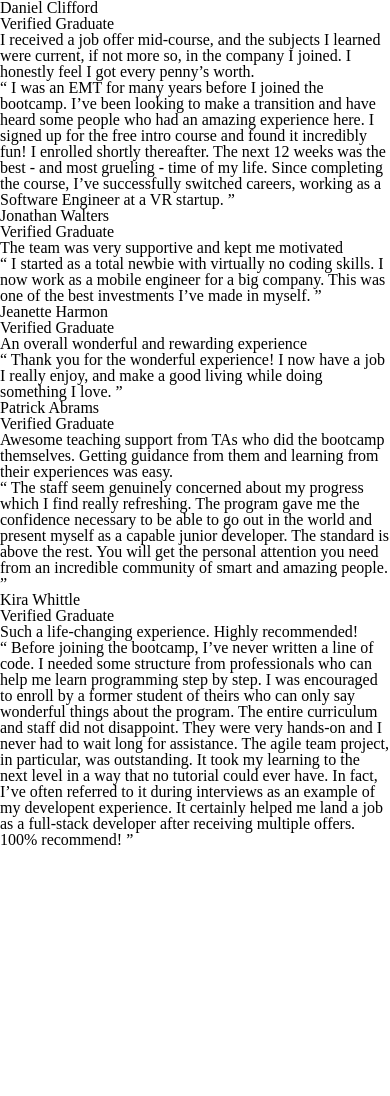
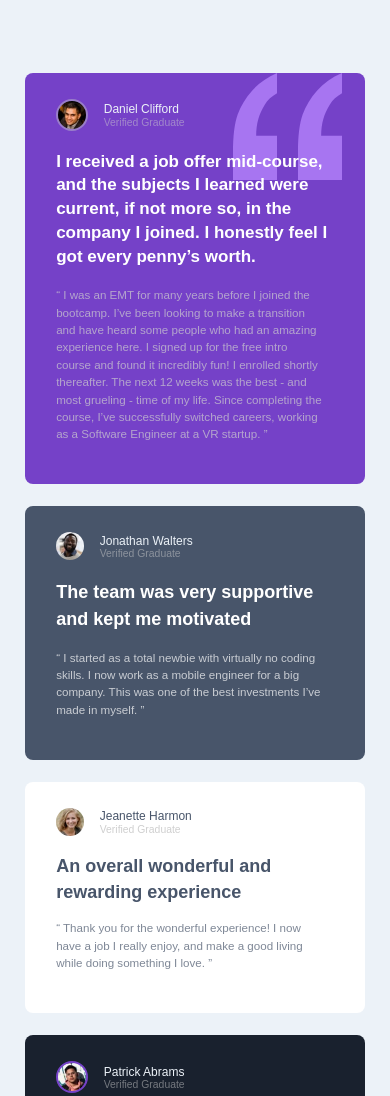
Before and after one commit to michelwene/testimonials-grid-section, a plain HTML site: page index.html in a window 390 px wide. Shown: the top 1096 px of the page. Before the commit the page ends 848 px from the top, so only its background shows below. Drawn offline with Linux system fonts and the light colour scheme.

Commit message:
finish mobile first

```diff
--- /dev/null
+++ b/assets/css/cards.css
@@ -0,0 +1,167 @@
+.cards {
+  display: flex;
+  flex-direction: column;
+  margin-top: 7rem;
+  row-gap: 22px;
+}
+
+.card {
+  display: flex;
+  border-radius: 8px;
+  flex-direction: column;
+  padding-left: 3rem;
+  height: auto;
+  padding-bottom: 4rem;
+}
+
+.card__purple {
+  display: flex;
+  background: url(../images/bg-pattern-quotation.svg) 90% 0% / 32% no-repeat;
+  background-color: var(--violeta);
+  flex-direction: column;
+}
+
+.card__gray {
+  background-color: var(--azul-acizentado);
+}
+
+.card__light {
+  background-color: var(--branco);
+}
+
+.card__dark {
+  background-color: var(--azul-escuro);
+}
+
+.card__dark ~ .card__light {
+  background-color: var(--branco);
+}
+.card__infoUser {
+  display: flex;
+  margin-top: 2.5rem;
+  align-items: center;
+}
+
+.icon__user {
+  border-radius: 50%;
+  border: 2px solid hsl(262, 41%, 64%);
+  height: 28px;
+  width: 28px;
+}
+
+.icon__user--daniel {
+  background: url(../images/image-daniel.jpg) center / cover no-repeat;
+}
+
+.icon__user--jonathan {
+  background: url(../images/image-jonathan.jpg) center / cover no-repeat;
+  border: 0 none;
+}
+
+.icon__user--Jeanette {
+  background: url(../images/image-jeanette.jpg) center / cover no-repeat;
+  border: 0 none;
+}
+
+.icon__user--patrick {
+  background: url(../images/image-patrick.jpg) center / cover no-repeat;
+  border: 2px solid var(--violeta);
+}
+
+.icon__user--kira {
+  background: url(../images/image-kira.jpg) center / cover no-repeat;
+  border: 0 none;
+}
+
+.info__user {
+  padding-left: 1.5rem;
+}
+
+.info__user--name {
+  color: var(--azul-acizentado-claro);
+  font-size: 12px;
+  line-height: 1.4;
+}
+
+.info__user--name-dark {
+  color: var(--azul-acizentado);
+}
+
+.info__user--name-dark + .info__user--status {
+  opacity: 1;
+}
+
+.info__user--status {
+  color: var(--cinza-claro);
+  opacity: 50%;
+}
+
+.card__review {
+  margin-top: 1.8rem;
+  padding-right: 2.8rem;
+}
+
+.card__review--purple .review__title {
+  color: var(--branco);
+  font-size: 17px;
+  font-weight: 600;
+  line-height: 1.4;
+}
+
+.card__review--gray .review__title {
+  color: var(--branco);
+  font-size: 18px;
+  font-weight: 600;
+  line-height: 1.5;
+}
+
+.card__review--light .review__title {
+  color: var(--azul-acizentado);
+  font-size: 18px;
+  font-weight: 600;
+  line-height: 1.4;
+}
+
+.card__review--dark .review__title {
+  color: var(--branco);
+  font-size: 17px;
+  font-weight: 600;
+  line-height: 1.4;
+}
+
+.second .review__title {
+  font-size: 17px;
+  line-height: 1.5;
+}
+
+.review__quote {
+  color: var(--cinza-claro);
+  font-size: 11.6px;
+  font-weight: 500;
+  margin-top: 1.7rem;
+  line-height: 1.5;
+  opacity: 70%;
+  text-align: left;
+  padding-right: 14px;
+}
+
+.review__quote--gray {
+  color: var(--branco);
+  margin-top: 1.5rem;
+  padding-right: 0px;
+}
+
+.card__review--light > .review__quote {
+  color: var(--azul-acizentado);
+  margin-top: 1.4rem;
+  opacity: 70%;
+}
+
+.card__review--dark > .review__quote {
+  font-size: 11.3px;
+  opacity: 80%;
+}
+
+.second > .review__quote {
+  padding-right: 0;
+}
--- a/assets/css/style.css
+++ b/assets/css/style.css
@@ -11,3 +11,24 @@
   --cinza-claro: hsl(0, 0%, 81%);
   --azul-acizentado-claro: hsl(210, 46%, 95%);
 }
+
+html {
+  box-sizing: border-box;
+  font-size: 65%;
+  height: 100%;
+}
+
+.app {
+  background-color: var(--azul-acizentado-claro);
+  display: flex;
+  font-family: "Barlow", sans-serif;
+  justify-content: center;
+  max-width: 100vw;
+  min-height: 100%;
+  padding: 0 2.4rem;
+}
+
+.content {
+  max-width: 100vw;
+  overflow: hidden;
+}
--- a/index.html
+++ b/index.html
@@ -11,6 +11,7 @@
     />
     <link rel="stylesheet" href="./assets/css/reset.css" />
     <link rel="stylesheet" href="./assets/css/style.css" />
+    <link rel="stylesheet" href="./assets/css/cards.css">
     <title>Frontend Mentor | [Challenge Name Here]</title>
   </head>
   <body class="app">
@@ -18,13 +19,13 @@
       <section class="cards">
         <article class="card card__purple">
           <div class="card__infoUser">
-            <span class="icon__user--daniel"></span>
+            <div class="icon__user icon__user--daniel"></div>
             <span class="info__user">
               <h2 class="info__user--name">Daniel Clifford</h2>
               <h3 class="info__user--status">Verified Graduate</h3>
             </span>
           </div>
-          <div class="card__review">
+          <div class="card__review card__review--purple">
             <p class="review__title">
               I received a job offer mid-course, and the subjects I learned were
               current, if not more so, in the company I joined. I honestly feel
@@ -43,17 +44,17 @@
         </article>
         <article class="card card__gray">
           <div class="card__infoUser">
-            <span class="icon__user--jonathan"></span>
+            <div class="icon__user icon__user--jonathan"></div>
             <span class="info__user">
               <h2 class="info__user--name">Jonathan Walters</h2>
               <h3 class="info__user--status">Verified Graduate</h3>
             </span>
           </div>
-          <div class="card__review">
+          <div class="card__review card__review--gray">
             <p class="review__title">
               The team was very supportive and kept me motivated
             </p>
-            <p class="review__quote">
+            <p class="review__quote review__quote--gray">
               “ I started as a total newbie with virtually no coding skills. I
               now work as a mobile engineer for a big company. This was one of
               the best investments I’ve made in myself. ”
@@ -62,13 +63,13 @@
         </article>
         <article class="card card__light">
           <div class="card__infoUser">
-            <span class="icon__user--Jeanette"></span>
+            <div class="icon__user icon__user--Jeanette"></div>
             <span class="info__user">
-              <h2 class="info__user--name">Jeanette Harmon</h2>
+              <h2 class="info__user--name info__user--name-dark">Jeanette Harmon</h2>
               <h3 class="info__user--status">Verified Graduate</h3>
             </span>
           </div>
-          <div class="card__review">
+          <div class="card__review card__review--light">
             <p class="review__title">
               An overall wonderful and rewarding experience
             </p>
@@ -81,13 +82,13 @@
         </article>
         <article class="card card__dark">
           <div class="card__infoUser">
-            <span class="icon__user--patrick"></span>
+            <span class="icon__user icon__user--patrick"></span>
             <span class="info__user">
               <h2 class="info__user--name">Patrick Abrams</h2>
               <h3 class="info__user--status">Verified Graduate</h3>
             </span>
           </div>
-          <div class="card__review">
+          <div class="card__review card__review--dark">
             <p class="review__title">
               Awesome teaching support from TAs who did the bootcamp themselves.
               Getting guidance from them and learning from their experiences was
@@ -104,14 +105,14 @@
           </div>
         </article>
         <article class="card card__light">
-          <div class="crd__infoUser">
-            <span class="icon__user"></span>
+          <div class="card__infoUser">
+            <div class="icon__user icon__user--kira"></div>
             <span class="info__user">
-              <h2 class="info__user--name">Kira Whittle</h2>
+              <h2 class="info__user--name info__user--name-dark">Kira Whittle</h2>
               <h3 class="info__user--status">Verified Graduate</h3>
             </span>
           </div>
-          <div class="card__review">
+          <div class="card__review card__review--light second">
             <p class="review__title">
               Such a life-changing experience. Highly recommended!
             </p>
```
